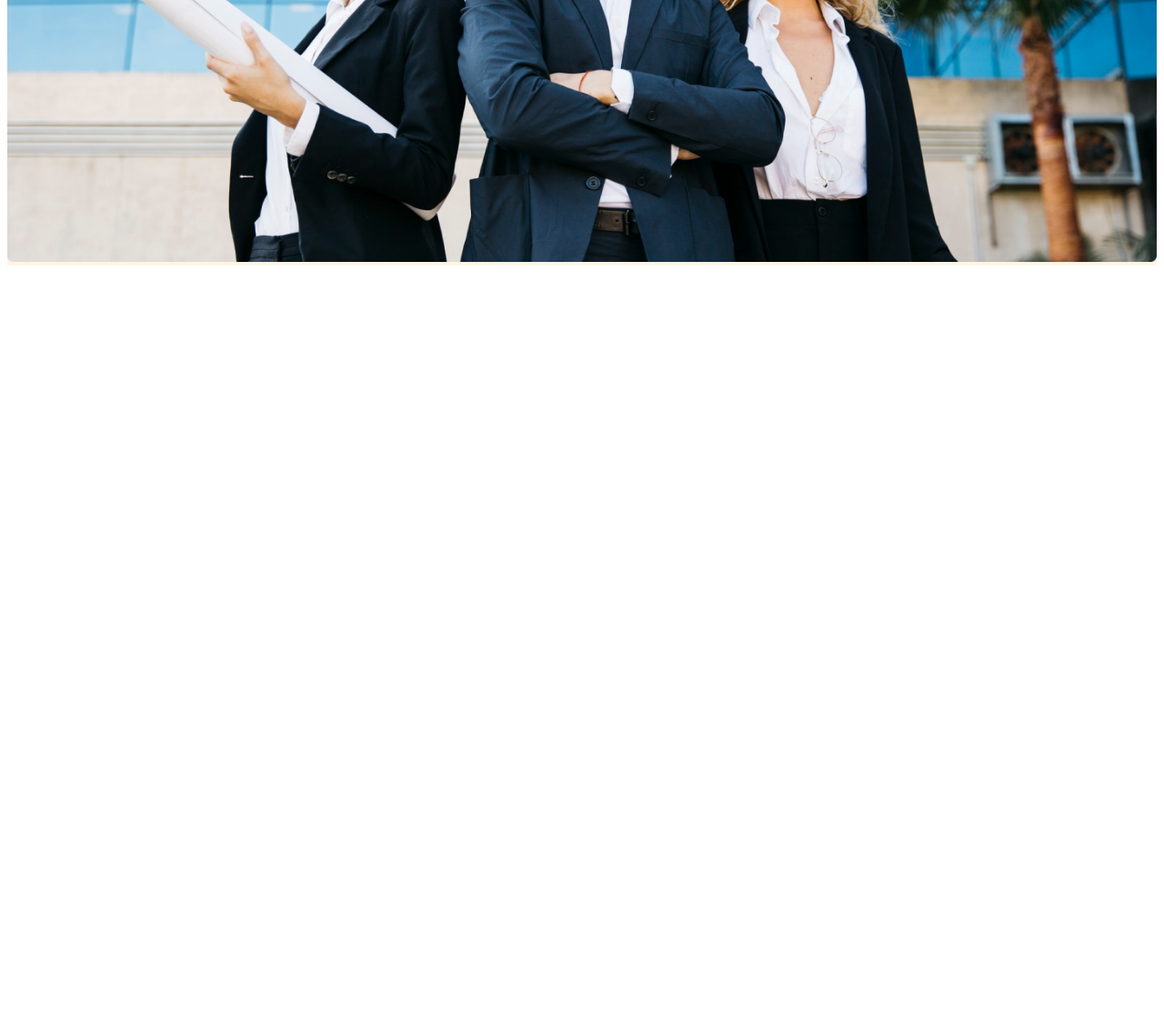
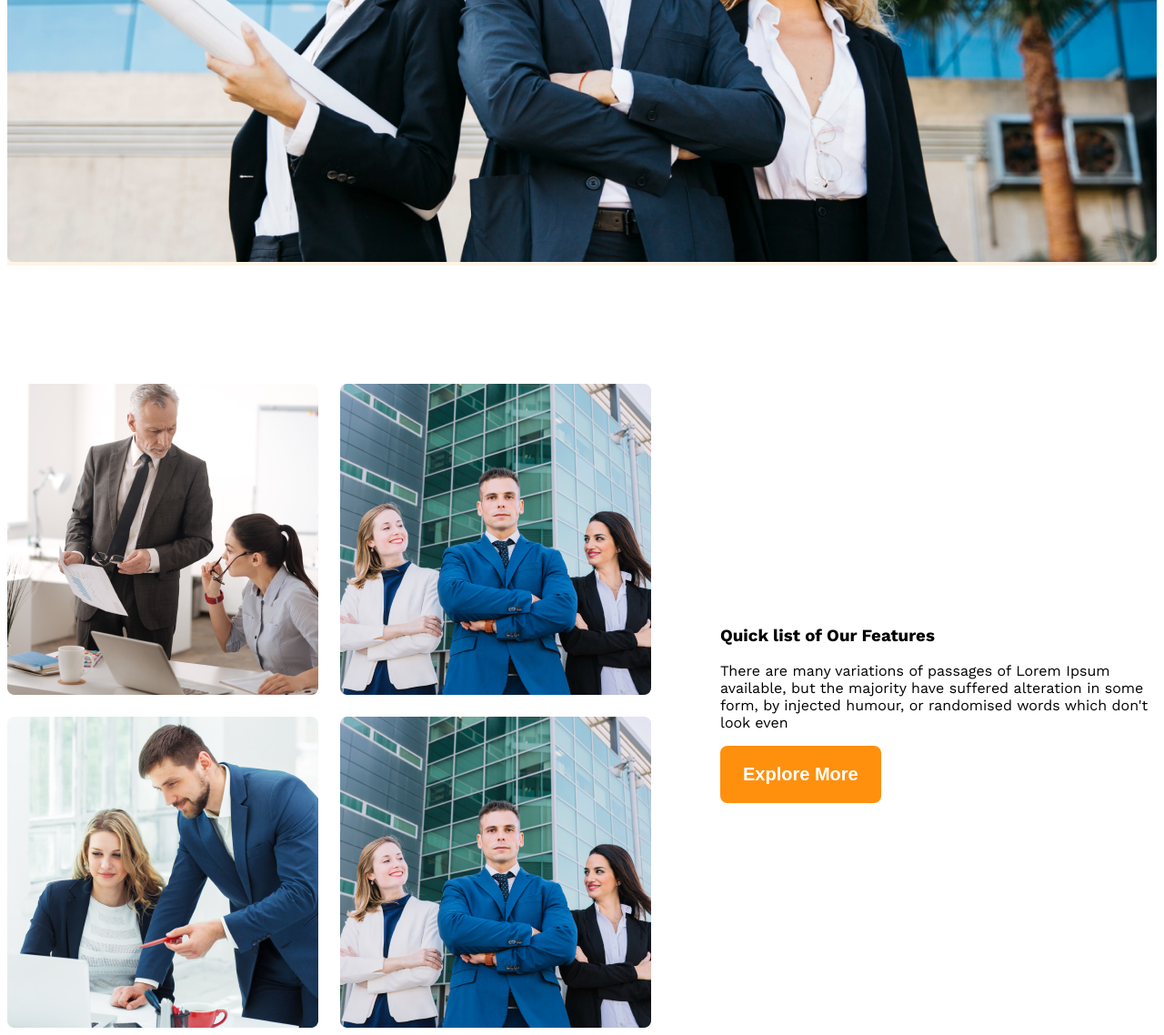
Before and after one commit to shakif-2025/G3_architect-website, a plain HTML site: page index.html in a window 1280 px wide. Shown: the part 892-2030 px from the top of the page at 91% size. Before the commit the page ends 1192 px from the top, so only its background shows below. Drawn offline with nearby package versions, Linux system fonts and the light colour scheme.

Commit message:
teams and our feature section, teams section completed but our feature section's font size and button part panding

```diff
--- a/index.html
+++ b/index.html
@@ -37,7 +37,37 @@
         <img class="banner-image" src="./images/banner.png" alt="" />
       </div>
     </header>
-    <main></main>
+    <main>
+      <section class="teams display-flex">
+        <div class="team-image-container">
+          <img
+            src="images/team1.png"
+            alt="two architect discussing about design"
+          />
+          <img
+            src="images/team2.png"
+            alt="two architect discussing about design"
+          />
+          <img
+            src="images/team3.png"
+            alt="two architect discussing about design"
+          />
+          <img
+            src="images/team2.png"
+            alt="two architect discussing about design"
+          />
+        </div>
+        <div class="our-features">
+          <h3 class="feature-title">Quick list of Our Features</h3>
+          <p class="feature-description">
+            There are many variations of passages of Lorem Ipsum available, but
+            the majority have suffered alteration in some form, by injected
+            humour, or randomised words which don't look even
+          </p>
+          <button class="btn-primary">Explore More</button>
+        </div>
+      </section>
+    </main>
     <footer></footer>
   </body>
 </html>
--- a/styles/G3-Architects.css
+++ b/styles/G3-Architects.css
@@ -32,6 +32,14 @@
 .banner {
   max-width: 1440px;
   margin: 0 auto;
+}
+main {
+  max-width: 1440px;
+  margin: 0 auto;
+}
+
+main > section {
+  margin-top: 130px;
 }
 
 /* Navbar styles */
@@ -72,7 +80,22 @@
   width: 100%;
 }
 
-/* Responsive */
+/* Team and feature related styles */
+.teams {
+  align-items: center;
+  gap: ;
+}
+.team-image-container {
+  display: grid;
+  grid-template-columns: repeat(2, 1fr);
+  gap: 24px;
+}
+
+.our-features {
+  max-width: 33.75rem;
+  margin-left: 76px;
+}
+/* Responsive  media query*/
 
 @media screen and (max-width: 576px) {
   .navbar,
```
